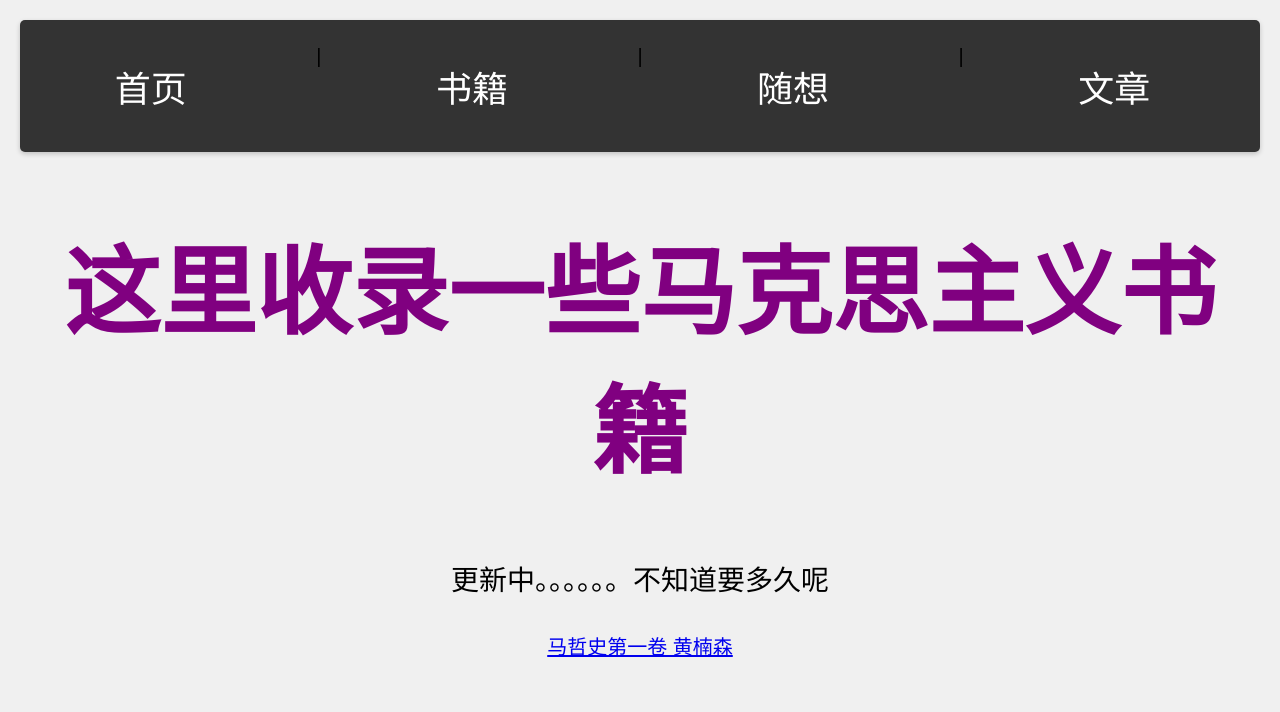
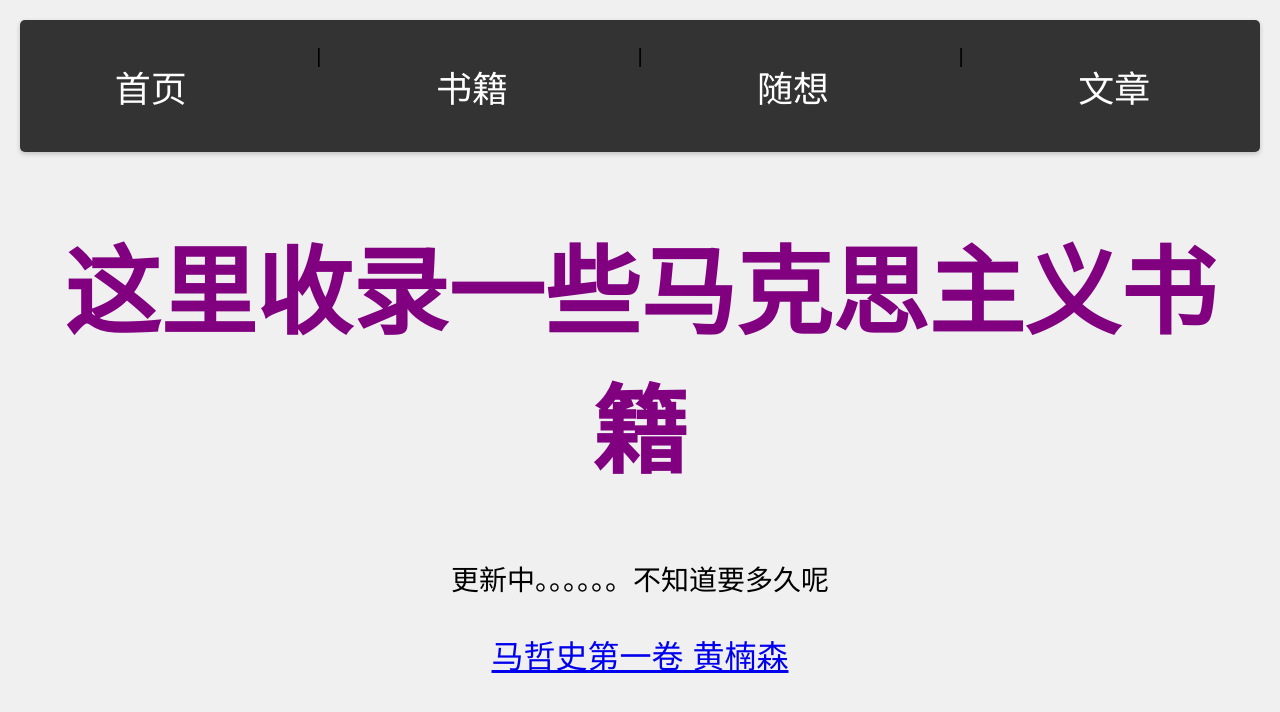
Before and after one commit to chulinxuan/chulinxuan.github.io, a plain HTML site: page about.html in a window 1280 px wide. Drawn offline with Linux system fonts and the light colour scheme.

Commit message:
Update style.css

```diff
--- a/style.css
+++ b/style.css
@@ -49,3 +49,13 @@ img {
     border: 2px solid #333;
     margin: 10px auto;
 }
+
+/* 新增：只加大非导航栏的超链接 */
+a:not(nav a) {
+    font-size: 28px; /* 除导航栏外的链接放大到28px */
+}
+
+/* 可选：下载链接特定样式 */
+a[href$=".pdf"]:not(nav a) {
+    font-size: 32px; /* PDF下载链接更大，32px */
+}
```
